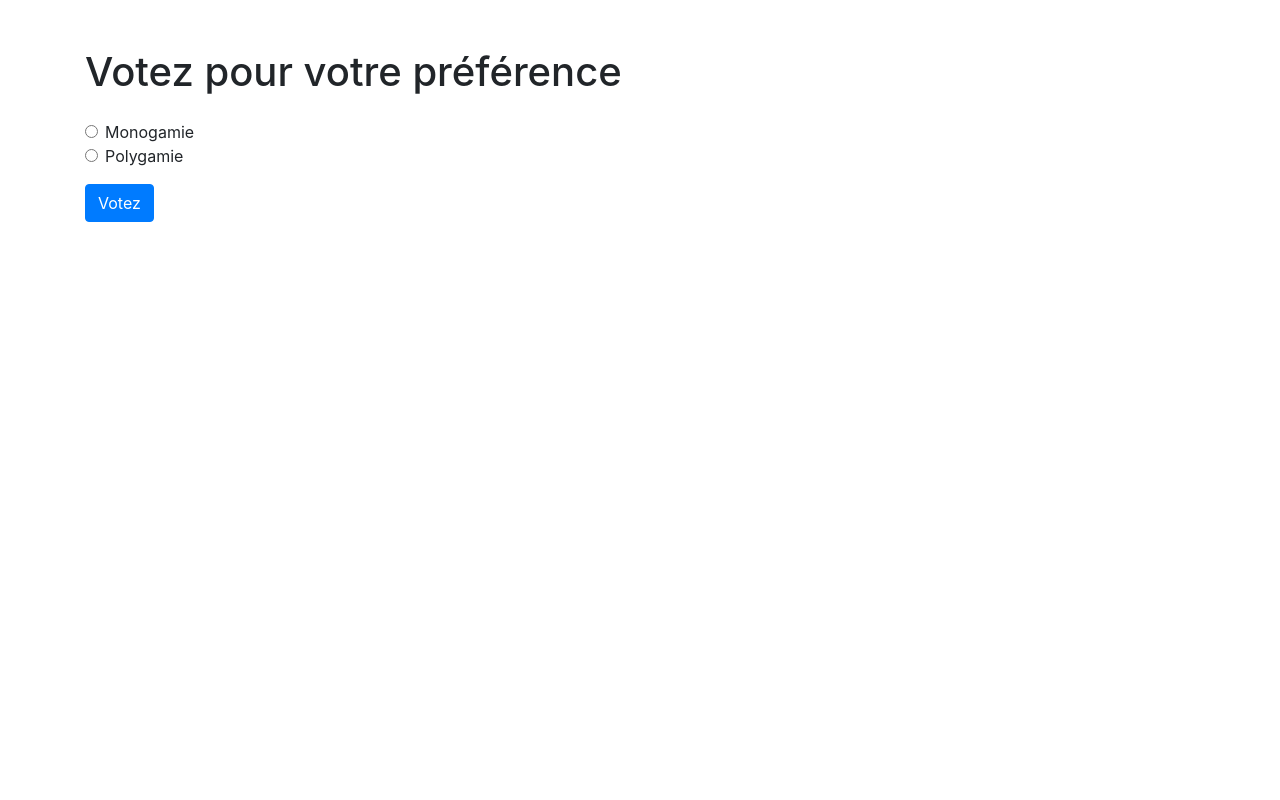
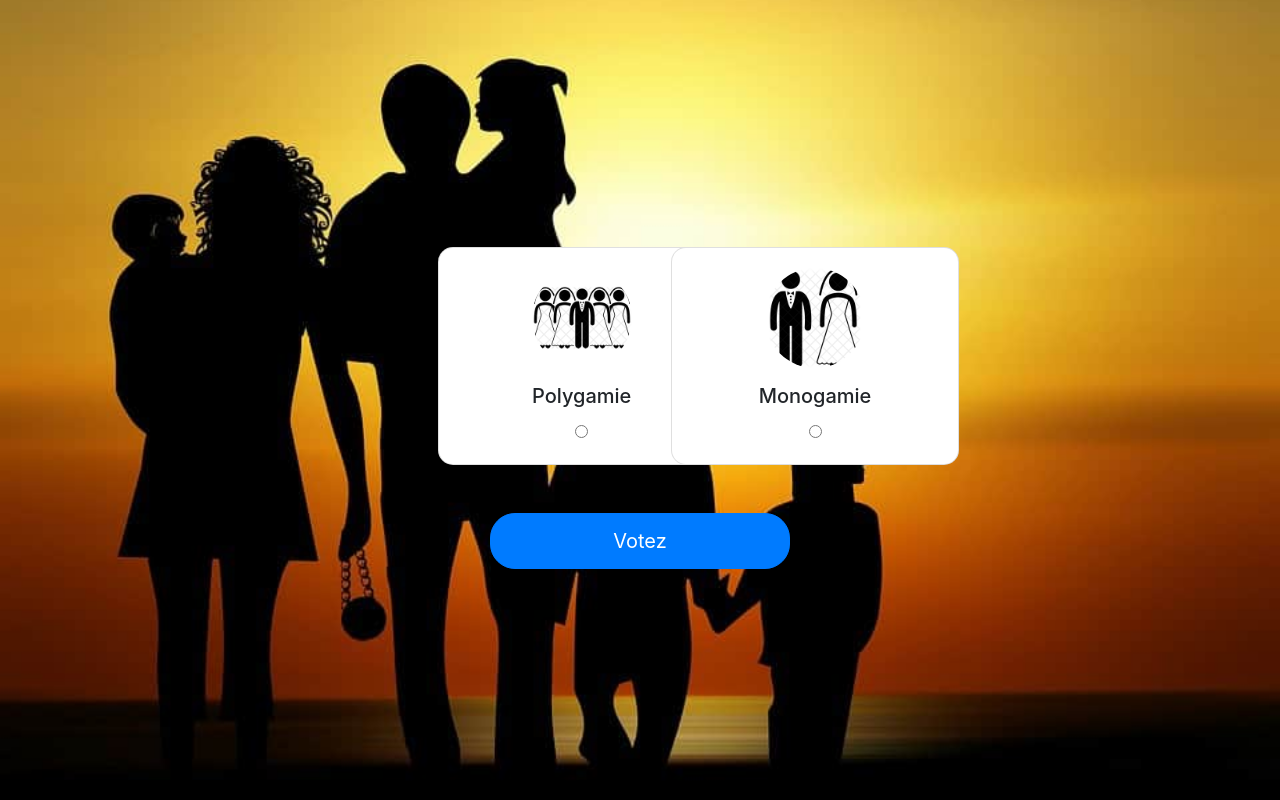
Before and after one commit to masrane1/vote_App, a PHP site: page / in a window 1280 px wide. Run offline with PHP 8.4, Linux system fonts and the light colour scheme; some libraries are stand-ins or nearby versions.

Commit message:
Add files via upload

```diff
--- a/php/index.php
+++ b/php/index.php
@@ -3,27 +3,45 @@
 <head>
     <meta charset="UTF-8">
     <meta name="viewport" content="width=device-width, initial-scale=1.0">
-    <title>Vote</title>
-    <link rel="stylesheet" href="https://maxcdn.bootstrapcdn.com/bootstrap/4.5.2/css/bootstrap.min.css">
+    <title>Application de Vote</title>
+    <!-- Bootstrap CSS -->
+    <link href="https://stackpath.bootstrapcdn.com/bootstrap/4.5.2/css/bootstrap.min.css" rel="stylesheet">
+    <link href="style.css" rel="stylesheet">
 </head>
 <body>
-    <div class="container">
-        <h1 class="mt-5">Votez pour votre préférence</h1>
-        <form action="vote.php" method="post" class="mt-4">
-            <div class="form-check">
-                <input class="form-check-input" type="radio" name="vote" value="monogamie" id="monogamie">
-                <label class="form-check-label" for="monogamie">
-                    Monogamie
-                </label>
+    <div class="container card-container">
+        <form action="vote.php" method="POST">
+            <div class="row justify-content-center">
+                <div class="col-md-4">
+                    <div class="card">
+                        <div class="card-body">
+                            <div class="icon mb-3">
+                                <img src="polygamy_icon.png" alt="Polygamie" class="img-fluid">
+                            </div>
+                            <h5 class="card-title">Polygamie</h5>
+                            <input type="radio" name="vote" value="polygamie" required>
+                        </div>
+                    </div>
+                </div>
+                <div class="col-md-4">
+                    <div class="card">
+                        <div class="card-body">
+                            <div class="icon mb-3">
+                                <img src="monogamy_icon.png" alt="Monogamie" class="img-fluid">
+                            </div>
+                            <h5 class="card-title">Monogamie</h5>
+                            <input type="radio" name="vote" value="monogamie" required>
+                        </div>
+                    </div>
+                </div>
             </div>
-            <div class="form-check">
-                <input class="form-check-input" type="radio" name="vote" value="polygamie" id="polygamie">
-                <label class="form-check-label" for="polygamie">
-                    Polygamie
-                </label>
-            </div>
-            <button type="submit" class="btn btn-primary mt-3">Votez</button>
+            <button type="submit" class="btn btn-primary btn-lg btn-vote">Votez</button>
         </form>
     </div>
+
+    <!-- Bootstrap JS and dependencies -->
+    <script src="https://code.jquery.com/jquery-3.5.1.slim.min.js"></script>
+    <script src="https://cdn.jsdelivr.net/npm/@popperjs/core@2.5.4/dist/umd/popper.min.js"></script>
+    <script src="https://stackpath.bootstrapcdn.com/bootstrap/4.5.2/js/bootstrap.min.js"></script>
 </body>
 </html>
--- /dev/null
+++ b/php/style.css
@@ -0,0 +1,37 @@
+
+        body, html {
+            height: 100%;
+            margin: 0;
+            background-image: url('famille.jpg');
+            background-position: center;
+            background-repeat: no-repeat;
+            background-size: cover;
+        }
+        .card-container {
+            display: flex;
+            justify-content: center;
+            align-items: center;
+            height: 100%;
+        }
+        .card {
+            width: 18rem;
+            margin: 1rem;
+            border-radius: 15px;
+        }
+        .card .card-body {
+            text-align: center;
+        }
+        .card img {
+            border-radius: 50%;
+            width: 100px;
+            height: 100px;
+        }
+        .btn-vote {
+            display: block;
+            width: 100%;
+            max-width: 300px;
+            margin: 2rem auto 0;
+            padding: 0.75rem 1.25rem;
+            font-size: 1.25rem;
+            border-radius: 25px;
+        }
--- a/php/vote.php
+++ b/php/vote.php
@@ -1,8 +1,8 @@
 <?php
 $host = 'postgres';
 $db = 'votes';
-$user = 'root';
-$pass = 'root';
+$user = 'user';
+$pass = 'password';
 $dsn = "pgsql:host=$host;dbname=$db";
 $pdo = new PDO($dsn, $user, $pass);
 if ($_SERVER['REQUEST_METHOD'] === 'POST') {
@@ -11,3 +11,4 @@ if ($_SERVER['REQUEST_METHOD'] === 'POST') {
     $stmt->execute(['choice' => $vote]);
     echo 'Merci pour votre vote !';
 }
+?>
```
Also changed, not shown: php/famille.jpg (added), php/monogamy_icon.png (added), php/polygamy_icon.png (added), 1 other file.
